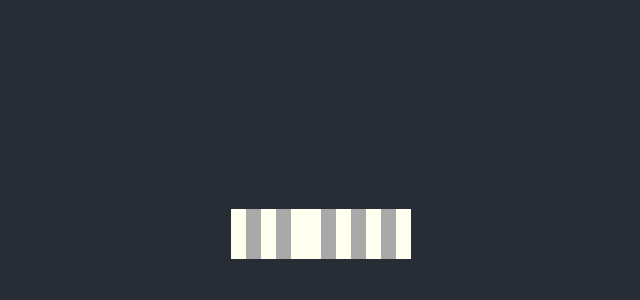
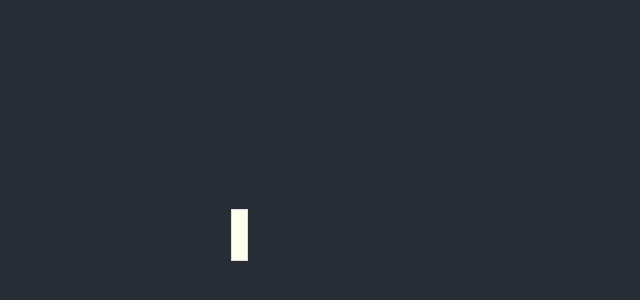
Before and after one commit to davidd647/mintbean-synth-thing, a React (Create React App) app: page / in a window 1280 px wide. Shown: the part 166-466 px from the top of the page, without its empty margins (319-959 px from the left). Built offline with nearby package versions, Linux system fonts and the light colour scheme.

Commit message:
real-life sharp keys' placement is not very consis

```diff
--- a/src/keyboardsass.scss
+++ b/src/keyboardsass.scss
@@ -1,9 +1,3 @@
-@for $i from 1 through 12 {
-  .note:nth-child(3n + #{$i}) {
-    left: $i * 15px - 15px;
-  }
-}
-
 .keyboard {
   /* display: flex; */
   /* flex-direction: row; */
@@ -14,6 +8,7 @@
 
 .note {
   background: ivory;
+  border: 1px solid #ddd;
   height: 50px;
   width: 15px;
   color: black;
@@ -25,6 +20,8 @@
 
 .sharp {
   background: darkgray;
+  width: 7.5px;
+  height: 25px;
   &.active {
     background: #999;
   }
```
